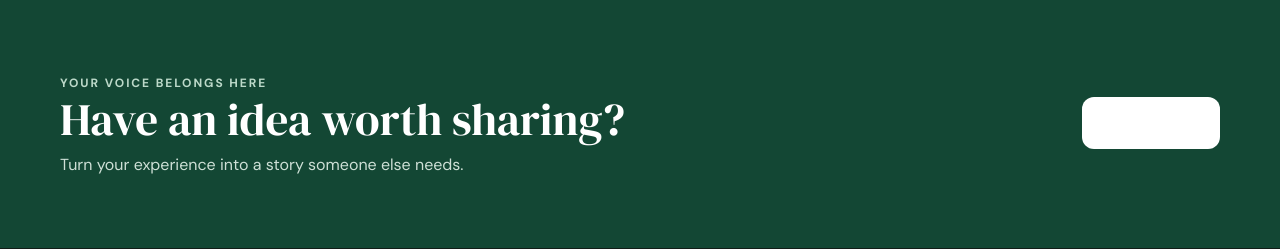
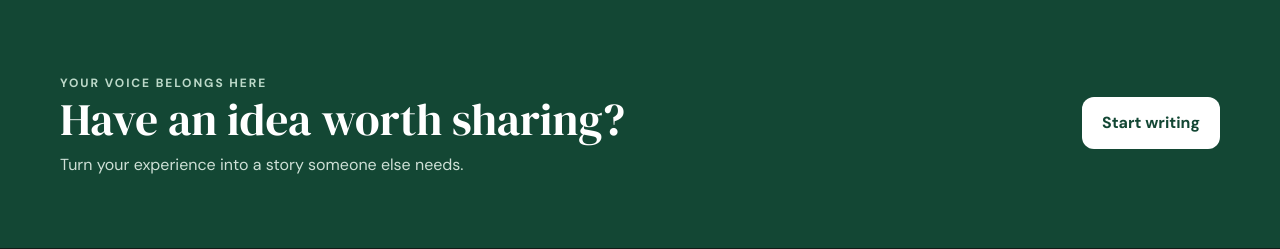
Before and after one commit to Shazia-Zameer-999/flask-blog, a Flask app: page / in a window 1280 px wide. Shown: the part 1350-1599 px from the top of the page. Run offline with Flask 3, Linux system fonts and the light colour scheme; data that the repository does not hold is empty; some libraries are stand-ins or nearby versions.

Commit message:
button resolved

```diff
--- a/static/css/main.css
+++ b/static/css/main.css
@@ -162,26 +162,11 @@ textarea {
 .button-top:hover{
     color: #fff !important;
 }
-/* Placed first */
-.button-light {
-  background: white;
-  color: var(--brand-dark) !important;
-}
-
-/* Placed last so it wins the tie-breaker */
-.button-bottom {
+.button-bottom{
     color: #fff !important;
 }
-.button-bottom:hover {
-    color: #000 !important;
-}
-
-/* Placed last so it wins the tie-breaker */
-.button-bottom {
-    color: #fff !important;
-}
-.button-bottom:hover {
-    color: #000 !important;
+.button-bottom:hover{
+    color: #f8f6f6 !important;
 }
 .button-small {
   padding: 9px 15px !important;
@@ -189,7 +174,10 @@ textarea {
 .button-full {
   width: 100%;
 }
-
+.button-light {
+  background: white;
+  color: var(--brand-dark) !important;
+}
 .text-link {
   font-weight: 700;
   color: var(--brand);
```
